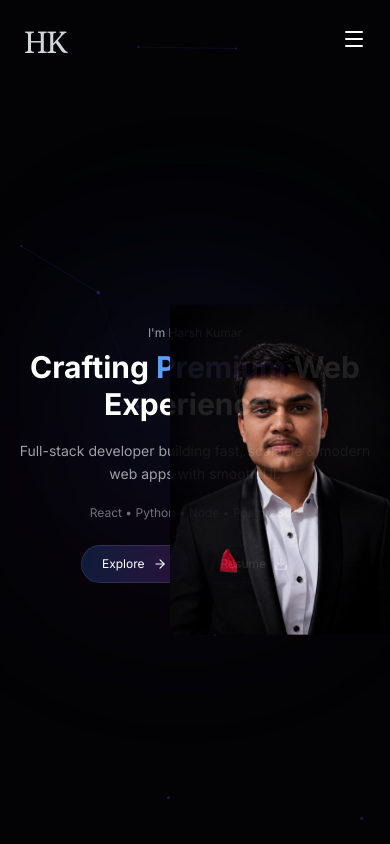
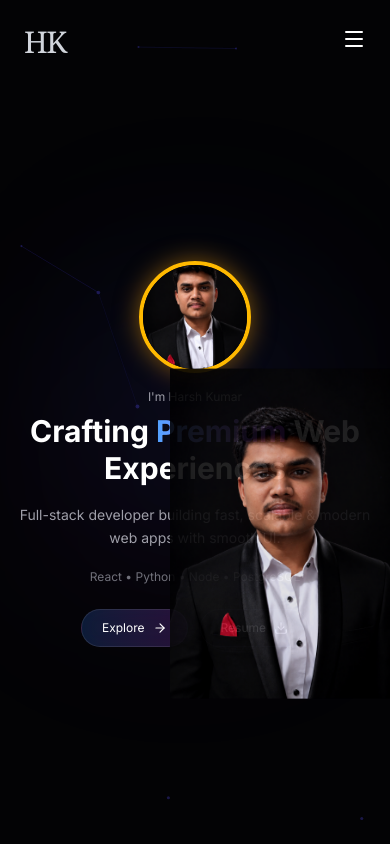
Before and after one commit to harsh51622/Portfolio, a React (Vite) app: page / in a window 390 px wide. Shown: the top 844 px of the page. Built offline with nearby package versions, Linux system fonts and the light colour scheme.

Commit message:
Update Hero.jsx

```diff
--- a/src/components/Hero.jsx
+++ b/src/components/Hero.jsx
@@ -23,6 +23,29 @@ const Hero = () => {
           transition={{ duration: 0.7 }}
           className="w-full lg:w-[48%] text-center lg:text-left"
         >
+          {/* Mobile Top Circle Image */}
+ <motion.img
+  src="/dd.png"
+  alt="Harsh Kumar"
+  className="
+    block md:hidden   /* 👈 only mobile */
+
+    mx-auto
+    mb-4
+
+    w-28 h-28
+    sm:w-32 sm:h-32
+
+    rounded-full
+    object-cover
+
+    border-4 border-amber-400
+    shadow-[0_0_25px_rgba(245,158,11,0.5)]
+  "
+  initial={{ y: -30, opacity: 0 }}
+  animate={{ y: 0, opacity: 1 }}
+  transition={{ duration: 0.6 }}
+/>
           <h3 className="text-xs sm:text-sm text-zinc-400 mb-2">
             I'm Harsh Kumar
           </h3>
```
